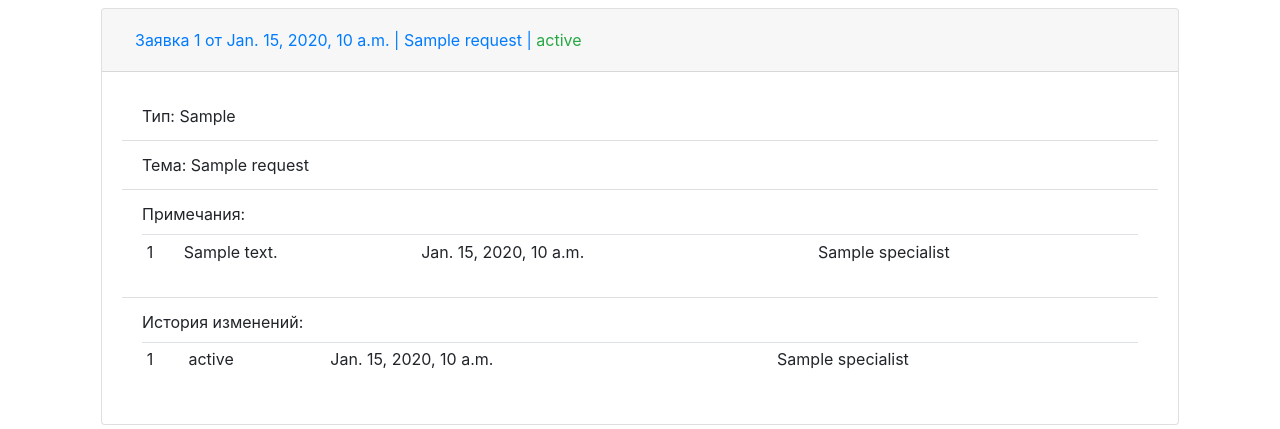
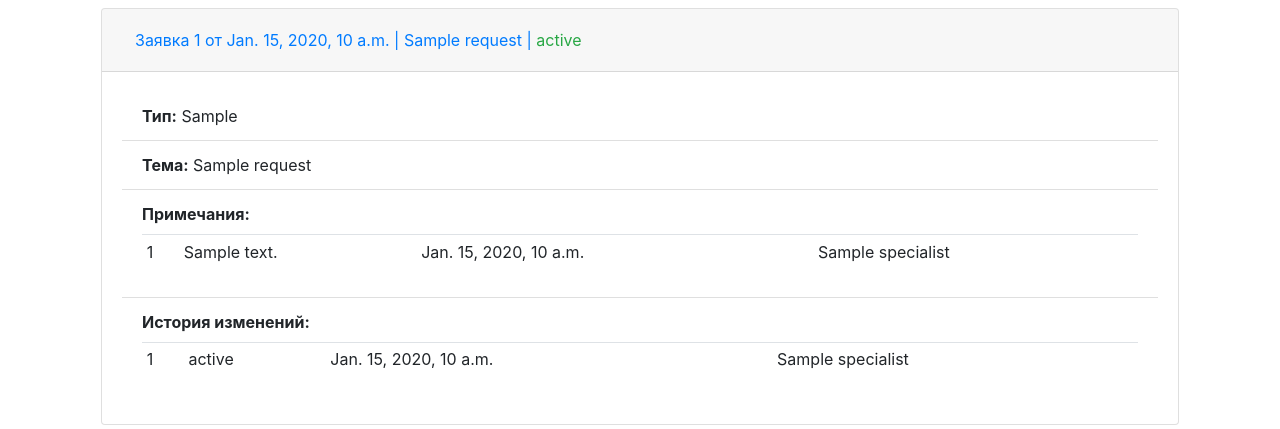
Before and after one commit to aleksanderberlin/query_project, a Django app: template dogovor_query/templates/dogovor_query/manager_search_requests.html in a window 1280 px wide, after a click that opens the changed part. Shown: the part 160-589 px from the top of the page. Run offline with Django 3.2, Linux system fonts and the light colour scheme; tables that the repository leaves empty hold one stand-in row (values such as "Sample post"); the template is opened without the code that fills it: values that come from a table or form of the project are taken from there, most other values are stand-ins (such as "Sample title", 1, 10 or a date in 2020); form fields are guessed from the names that the template uses; some libraries are stand-ins or nearby versions.

Commit message:
add bold text in search requests

```diff
--- a/dogovor_query/templates/dogovor_query/manager_search_requests.html
+++ b/dogovor_query/templates/dogovor_query/manager_search_requests.html
@@ -59,9 +59,14 @@
                              aria-labelledby="heading{{ request.pk }}" data-parent="#requests_collapse">
                             <div class="card-body">
                                 <ul class="list-group list-group-flush">
-                                    <li class="list-group-item">Тип: {{ request.get_type_verbose }}</li>
-                                    <li class="list-group-item">Тема: {{ request.question }}</li>
-                                    <li class="list-group-item">Примечания:
+                                    <li class="list-group-item">
+                                        <span class="font-weight-bold">Тип:</span> {{ request.get_type_verbose }}
+                                    </li>
+                                    <li class="list-group-item">
+                                        <span class="font-weight-bold">Тема:</span> {{ request.question }}
+                                    </li>
+                                    <li class="list-group-item">
+                                        <span class="font-weight-bold">Примечания:</span>
                                         {% if request.note_set.all %}
                                             <table class="table table-hover table-sm mt-2">
                                                 {% for note in request.note_set.all %}
@@ -77,7 +82,8 @@
                                             -
                                         {% endif %}
                                     </li>
-                                    <li class="list-group-item">История изменений:
+                                    <li class="list-group-item">
+                                        <span class="font-weight-bold">История изменений:</span>
                                         <table class="table table-hover table-sm mt-2">
                                             {% for log in request.requestlog_set.all %}
                                                 <tr>
```
